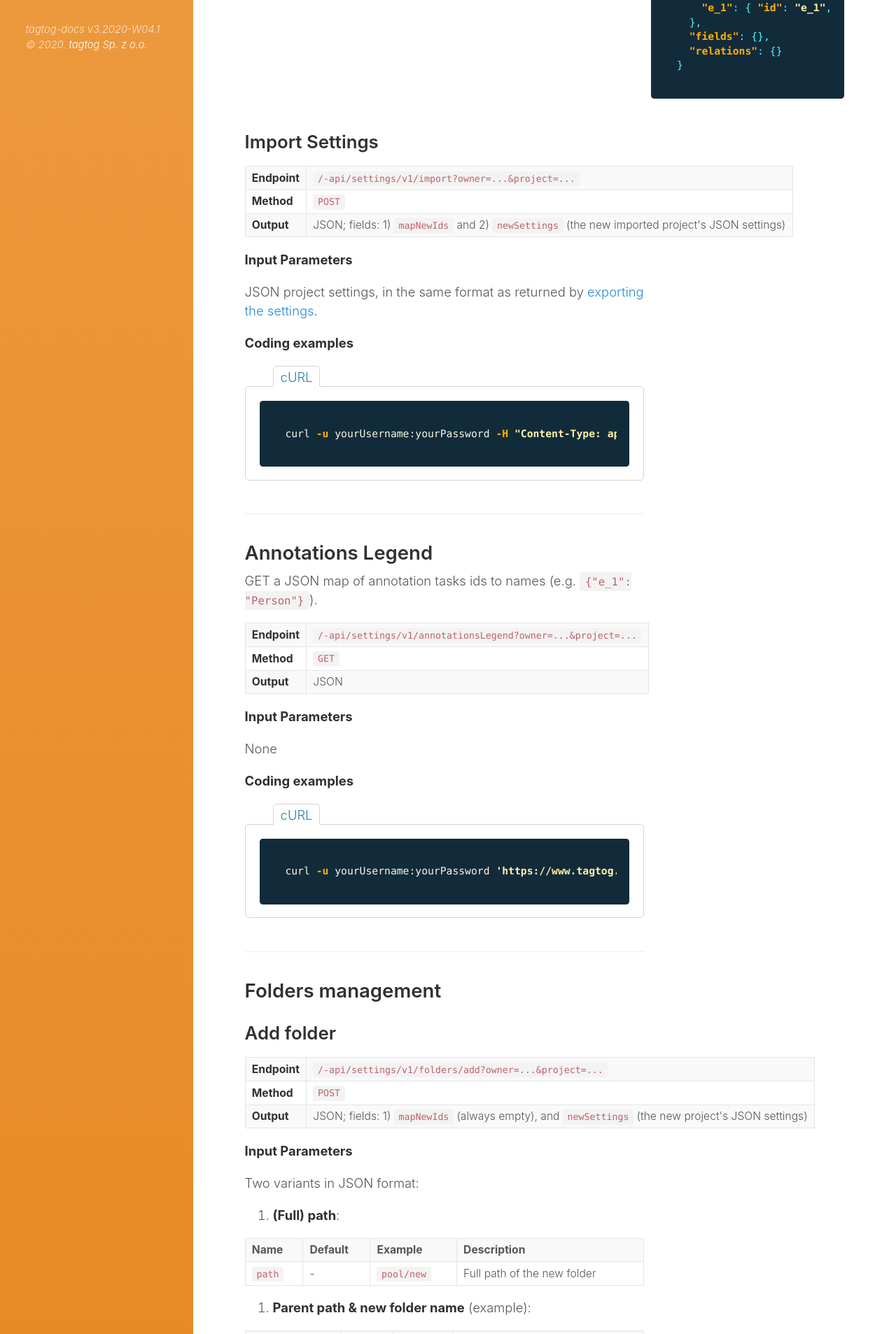
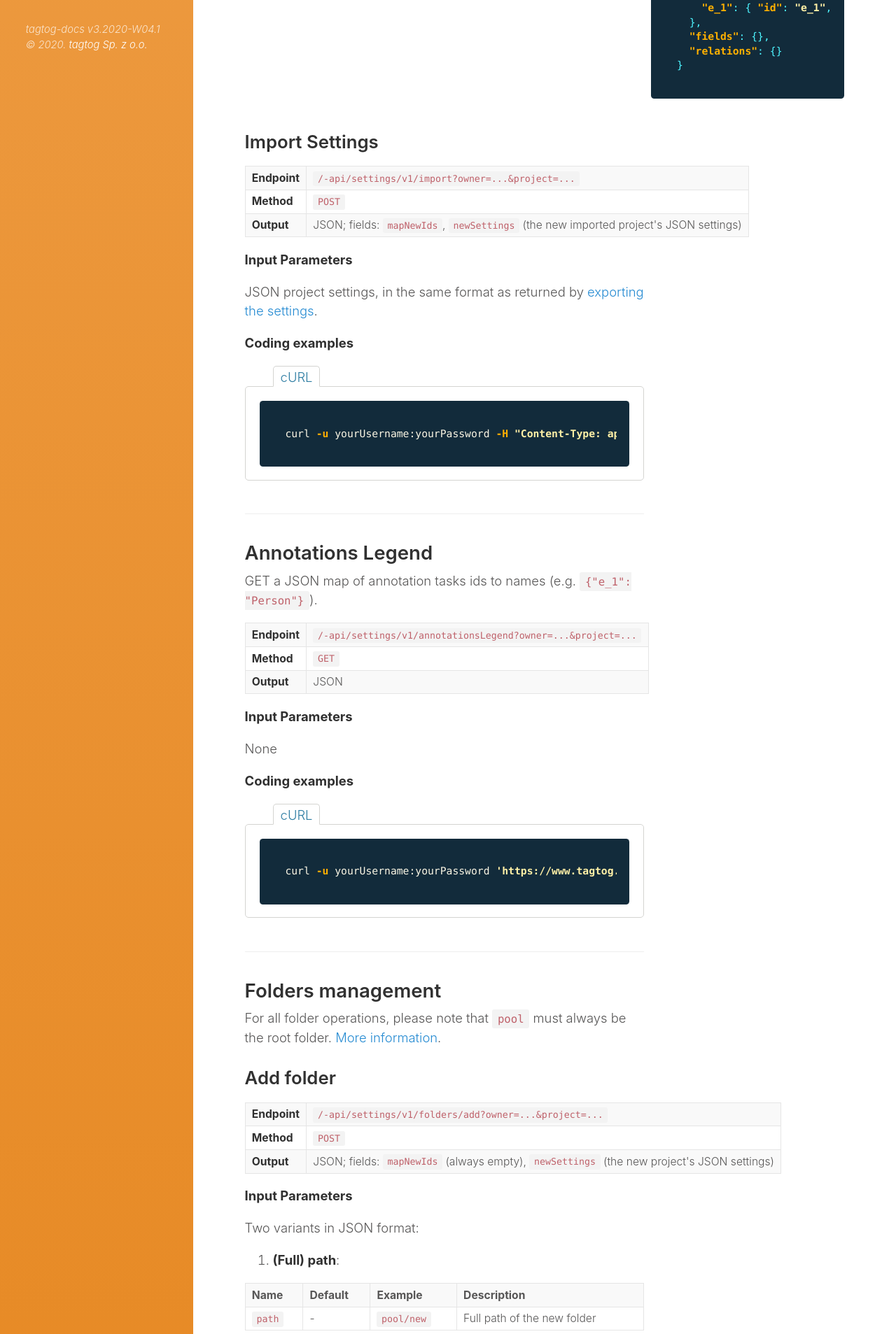
Before and after one commit to tagtogorg/tagtog-doc, a Jekyll site: the page built from API_settings_v1.md, in a window 1280 px wide. Shown: the part 1448-3355 px from the top of the page at 70% size. Built offline with Jekyll 4.4.1, drawn with Linux system fonts in a browser that asks for light colours; nearby versions of some CDN libraries; some of the changed text lies outside the part shown.

Commit message:
improve doc

```diff
--- a/API_settings_v1.md
+++ b/API_settings_v1.md
@@ -129,7 +129,7 @@ curl -u yourUsername:yourPassword '{{ page.api_document_url }}/export{{ page.man
   </tr>
   <tr>
     <td><strong>Output</strong></td>
-    <td>JSON; fields: 1) <code>mapNewIds</code> and 2) <code>newSettings</code> (the new imported project's JSON settings)</td>
+    <td>JSON; fields: <code>mapNewIds</code>, <code>newSettings</code> (the new imported project's JSON settings)</td>
   </tr>
 </table>
 
@@ -205,7 +205,10 @@ curl -u yourUsername:yourPassword '{{ page.api_document_url }}/annotationsLegend
 <div class="two-third-col" markdown="1"> <!-- Opens main section: two-third-cold div -->
 
 ---
+
 ## Folders management
+
+For all folder operations, please note that `pool` must always be the root folder. [More information](search-queries.html#search-by-folder).
 
 ### Add folder
 
@@ -220,7 +223,7 @@ curl -u yourUsername:yourPassword '{{ page.api_document_url }}/annotationsLegend
   </tr>
   <tr>
     <td><strong>Output</strong></td>
-    <td>JSON; fields: 1) <code>mapNewIds</code> (always empty), and <code>newSettings</code> (the new project's JSON settings)</td>
+    <td>JSON; fields: <code>mapNewIds</code> (always empty), <code>newSettings</code> (the new project's JSON settings)</td>
   </tr>
 </table>
 
@@ -369,7 +372,7 @@ print(response.text)
   </tr>
   <tr>
     <td><strong>Output</strong></td>
-    <td>JSON; fields: 1) <code>mapNewIds</code> (always empty), and <code>newSettings</code> (the new project's JSON settings)</td>
+    <td>JSON; fields: <code>mapNewIds</code> (always empty), <code>newSettings</code> (the new project's JSON settings)</td>
   </tr>
 </table>
 
@@ -435,7 +438,7 @@ curl -u yourUsername:yourPassword -H "Content-Type: application/json" -XPOST '{{
   </tr>
   <tr>
     <td><strong>Output</strong></td>
-    <td>JSON; fields: 1) <code>mapNewIds</code> (always empty), and <code>newSettings</code> (the new project's JSON settings)</td>
+    <td>JSON; fields: <code>mapNewIds</code> (always empty), <code>newSettings</code> (the new project's JSON settings)</td>
   </tr>
 </table>
 
```
Also changed, not shown: search-queries.md (+1 -1 lines).
